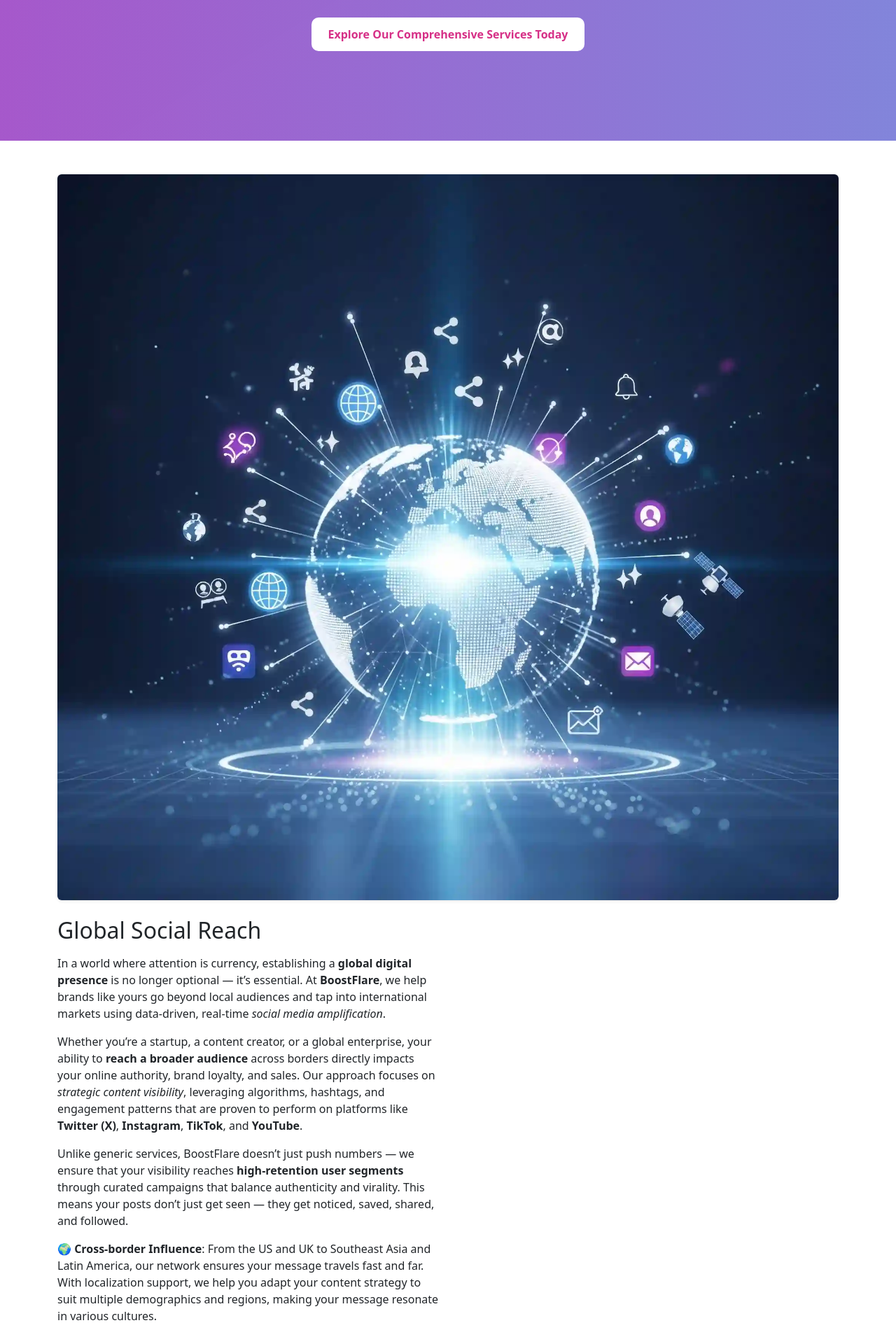
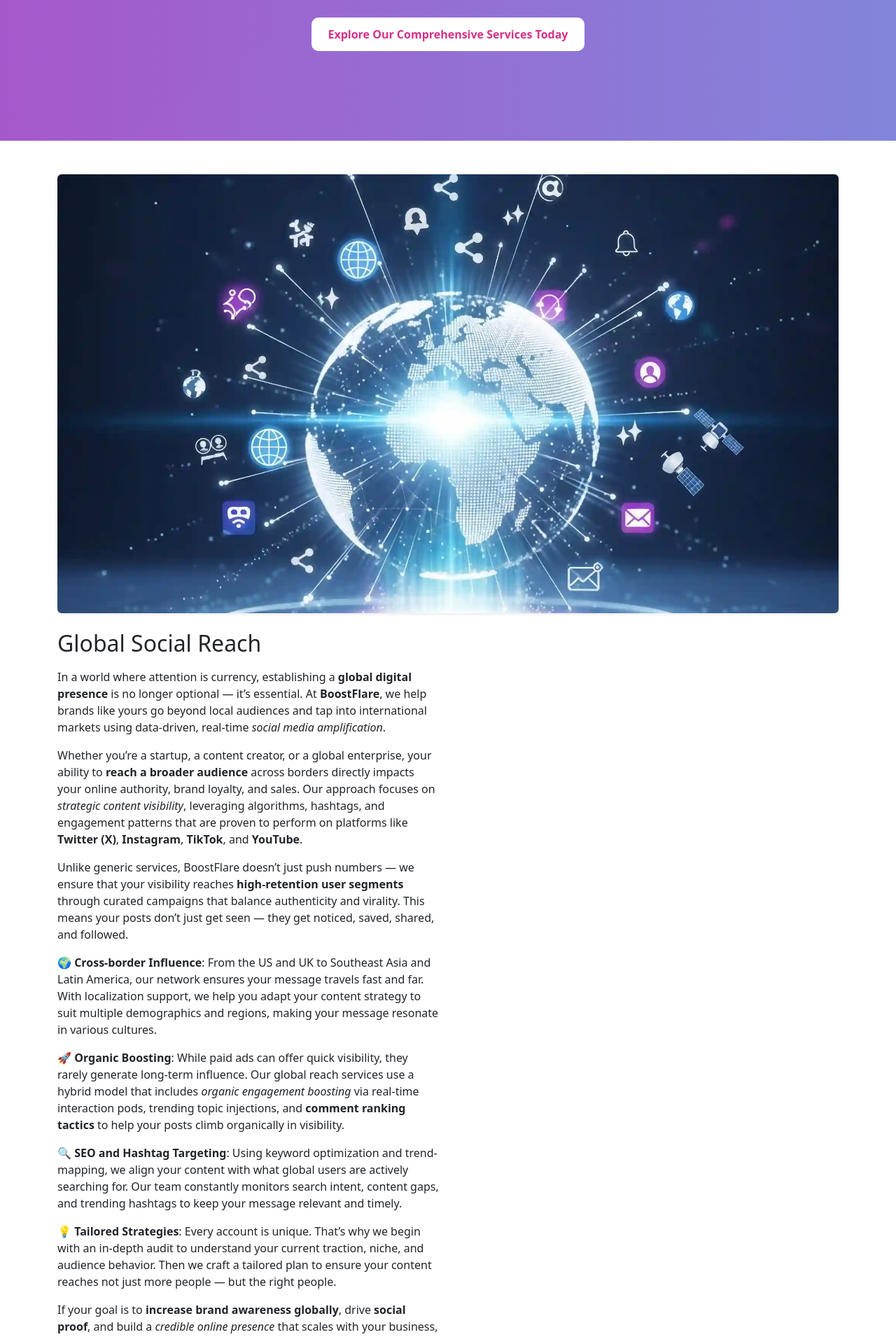
Before and after one commit to candra2012/BoostFlare, a Jekyll site: the page built from index.html, in a window 1280 px wide. Shown: the part 343-2253 px from the top of the page at 70% size. Built offline with Jekyll 4.4.1, drawn with Linux system fonts in a browser that asks for light colours.

Commit message:
Update index.html

```diff
--- a/index.html
+++ b/index.html
@@ -21,11 +21,12 @@ lang: en-US
 
       <!-- Gambar di atas (untuk mobile dan desktop urutan tetap) -->
       <div class="col-12 text-center mb-4">
-        <img
-          src="https://raw.githubusercontent.com/candra2012/BoostFlare/main/image/Global.Social.Reach.webp"
-          alt="Global Social Reach"
-          class="img-fluid rounded shadow-sm slide-in-top"
-        >
+  <img
+    src="https://raw.githubusercontent.com/candra2012/BoostFlare/main/image/Global.Social.Reach.webp"
+    alt="Global Social Reach"
+    class="img-fluid rounded shadow-sm slide-in-top"
+    style="width: 100%; max-width: 100%; height: auto; aspect-ratio: 16 / 9; object-fit: cover;"
+  >
       </div>
 
       <!-- Deskripsi di kanan -->
```
